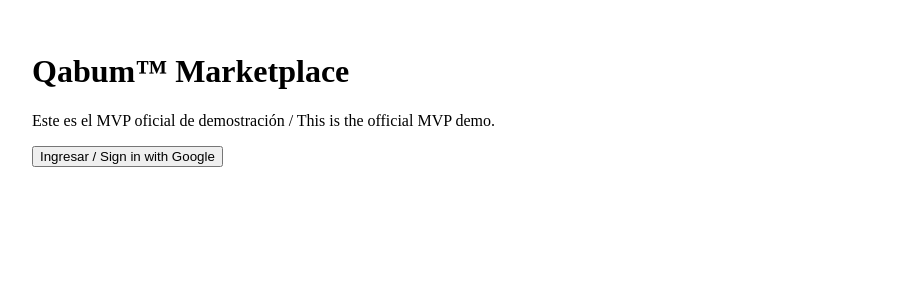
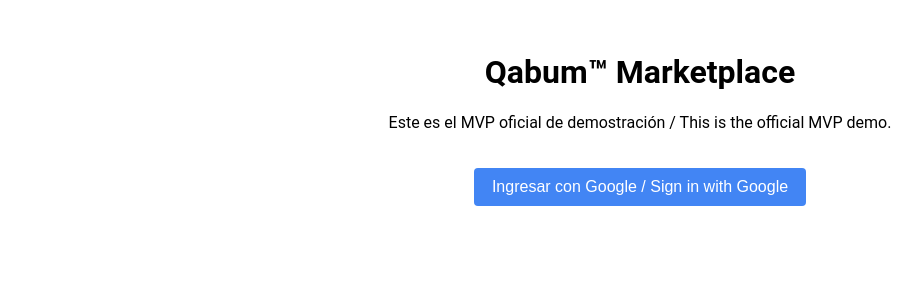
Before and after one commit to 3sbien/Qabum_Marketplace_v3, a Next.js app: page / in a window 1280 px wide. Shown: the top 300 px of the page, without its empty margins (0-921 px from the left). Built offline with nearby package versions, Linux system fonts and the light colour scheme.

Commit message:
Update index.js

```diff
--- a/pages/index.js
+++ b/pages/index.js
@@ -2,10 +2,24 @@
 
 export default function Home() {
   return (
-    <main style={{ padding: 24 }}>
+    <main style={{ padding: 24, textAlign: "center", fontFamily: "Roboto, sans-serif" }}>
       <h1>Qabum™ Marketplace</h1>
       <p>Este es el MVP oficial de demostración / This is the official MVP demo.</p>
-      <button onClick={() => signIn("google")}>Ingresar / Sign in with Google</button>
+      <button
+        onClick={() => signIn("google")}
+        style={{
+          marginTop: 20,
+          padding: "10px 18px",
+          backgroundColor: "#4285F4",
+          color: "#fff",
+          border: "none",
+          borderRadius: 4,
+          cursor: "pointer",
+          fontSize: "1rem"
+        }}
+      >
+        Ingresar con Google / Sign in with Google
+      </button>
     </main>
   );
 }
```
